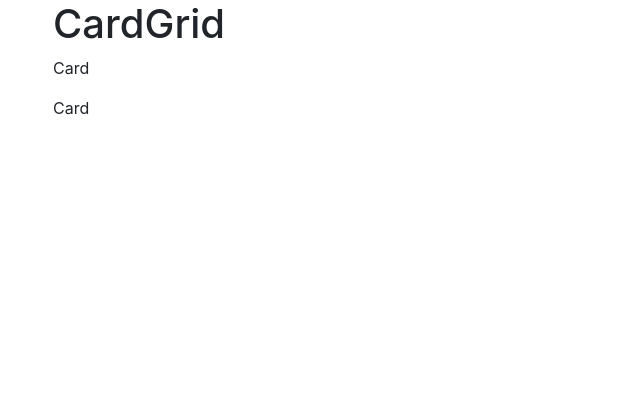
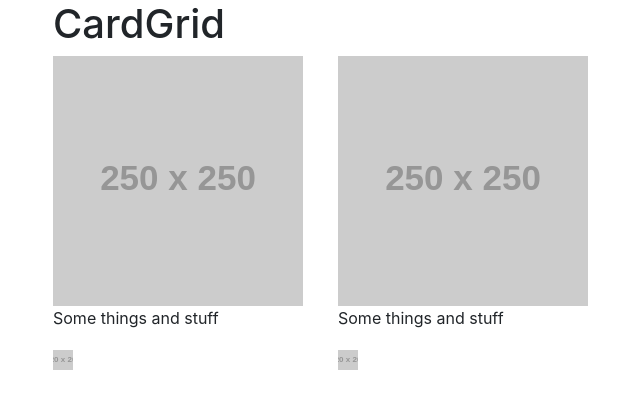
Before and after one commit to JerinBoyd/reacr-cardgrid, a React (Create React App) app: page / in a window 1280 px wide. Shown: the top 408 px of the page, without its empty margins (32-672 px from the left). Built offline with nearby package versions, Linux system fonts and the light colour scheme.

Commit message:
added styles in card.js for each card

```diff
--- a/src/App.js
+++ b/src/App.js
@@ -21,11 +21,14 @@ class App extends Component {
   }
   render() {
     const { cards } = this.state;
+    const  CardGrid = cards.map((card, index) => <Card key={index} src={card.src} caption={card.caption} isLiked={card.isLiked}/>)
     return (
     <div className="container">
          <h1>CardGrid</h1>
                   {/* iteration to make a bunch of cards */}
-                  { cards.map(card => <Card />) }
+                  <div className='row'>
+                  { CardGrid }
+                  </div>
 
 
 
--- a/src/Card.js
+++ b/src/Card.js
@@ -3,7 +3,12 @@ import React, { Component } from 'react';
 class Card extends Component {
     render(){
         return (
-          <p>Card</p>
+          <div className='col-md-3'>
+             <img src={this.props.src} alt=""/>
+             <p>Some things and stuff</p>
+             <img src="https://via.placeholder.com/20x20" alt="" />
+
+          </div>
 
         );
 
```
